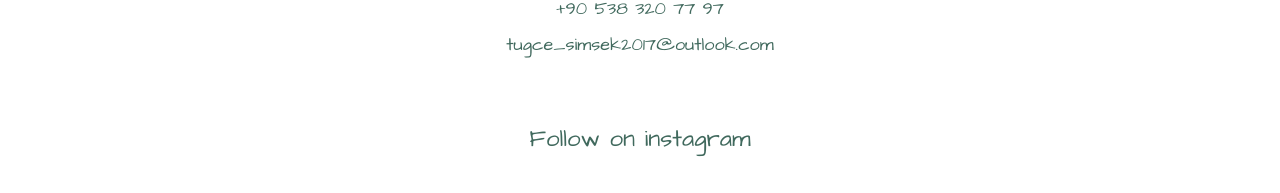
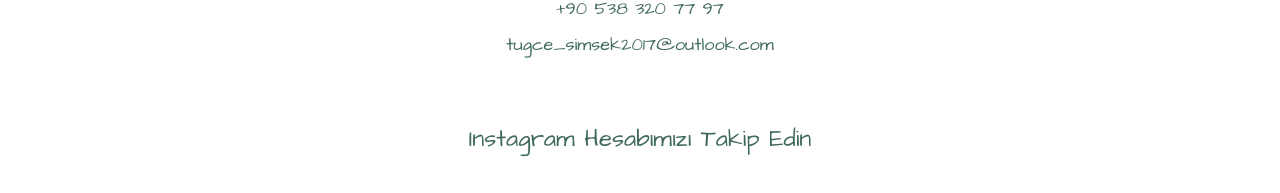
Before and after one commit to muratsimseekk/Cake-Shop, a React (Vite) app: page /contact in a window 1280 px wide. Shown: the part 1077-1270 px from the top of the page. Built offline with nearby package versions, Linux system fonts and the light colour scheme; grey boxes are pictures that could not be loaded; a web font is replaced by a local one.

Commit message:
contact instagram section

```diff
--- a/src/pages/Contact.jsx
+++ b/src/pages/Contact.jsx
@@ -83,29 +83,46 @@ function Contact() {
           <p>tugce_simsek2017@outlook.com</p>
         </div>
         <div className="w-full flex flex-col gap-10">
-          <h3 className="2xl:text-3xl xl:text-2xl lg:text-2xl md:text-xl text-xl text-center">
-            Follow on instagram
+          <h3
+            onClick={() =>
+              window.open("https://www.instagram.com/operabaker/", "_blank")
+            }
+            className="2xl:text-3xl xl:text-2xl lg:text-2xl md:text-xl text-xl bg-white text-center hover:cursor-pointer"
+          >
+            Instagram Hesabımızı Takip Edin
           </h3>
           <div className="flex w-full justify-between">
             <img
-              className="md:w-[24%] lg:w-[24%] xl:w-[24%] 2xl:w-[24%] w-[33%] rounded-md"
+              className="md:w-[24%] lg:w-[24%] xl:w-[24%] 2xl:w-[24%] w-[33%] rounded-md hover:cursor-pointer hover:opacity-70"
               src={photo4}
               alt=""
+              onClick={() =>
+                window.open("https://www.instagram.com/operabaker/", "_blank")
+              }
             />
             <img
-              className="md:w-[24%] lg:w-[24%] xl:w-[24%] 2xl:w-[24%] w-[33%] rounded-md"
+              className="md:w-[24%] lg:w-[24%] xl:w-[24%] 2xl:w-[24%] w-[33%] rounded-md hover:cursor-pointer hover:opacity-70"
               src={photo5}
               alt=""
+              onClick={() =>
+                window.open("https://www.instagram.com/operabaker/", "_blank")
+              }
             />
             <img
-              className="md:w-[24%] lg:w-[24%] xl:w-[24%] 2xl:w-[24%] w-[33%] rounded-md"
+              className="md:w-[24%] lg:w-[24%] xl:w-[24%] 2xl:w-[24%] w-[33%] rounded-md hover:cursor-pointer hover:opacity-70"
               src={photo6}
               alt=""
+              onClick={() =>
+                window.open("https://www.instagram.com/operabaker/", "_blank")
+              }
             />
             <img
-              className="w-[24%] rounded-md md:block lg:block xl:block 2xl:block hidden"
+              className="w-[24%] rounded-md md:block lg:block xl:block 2xl:block hidden hover:cursor-pointer hover:opacity-70"
               src={photo7}
               alt=""
+              onClick={() =>
+                window.open("https://www.instagram.com/operabaker/", "_blank")
+              }
             />
           </div>
         </div>
```
